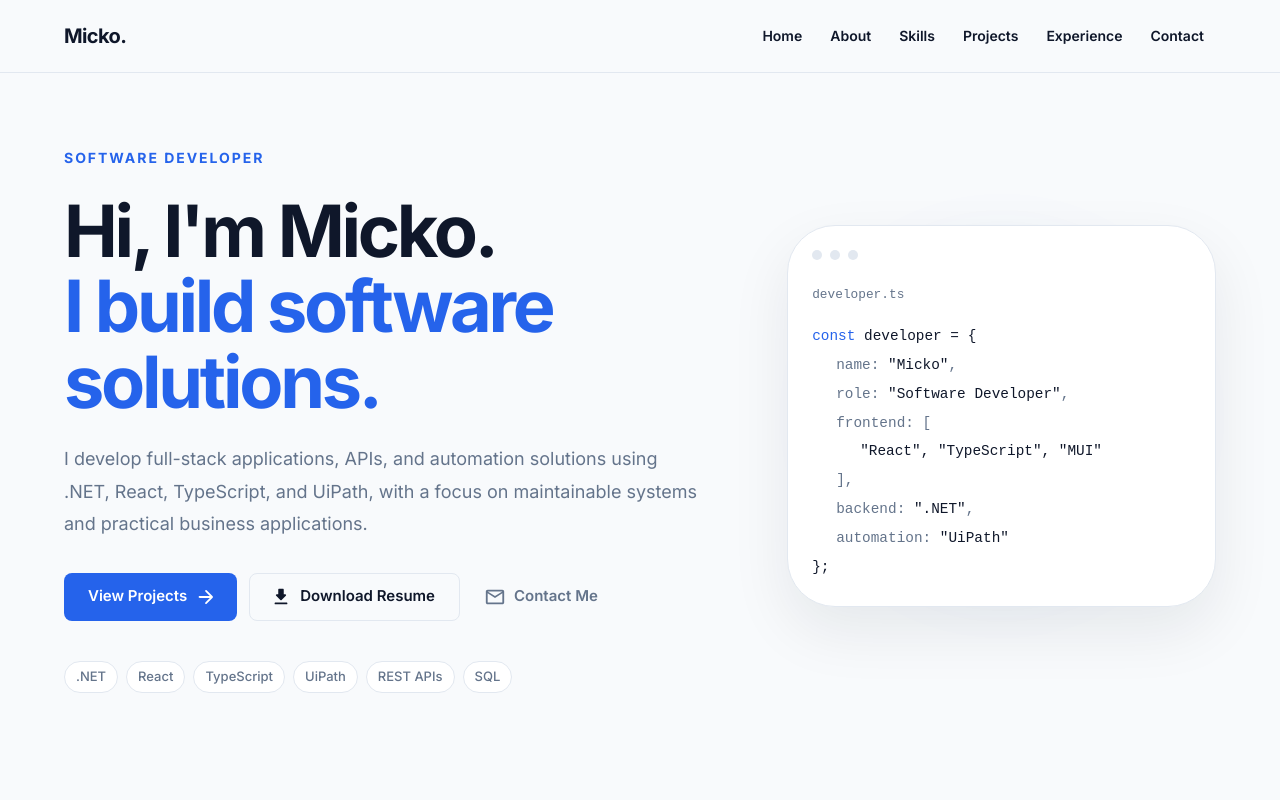
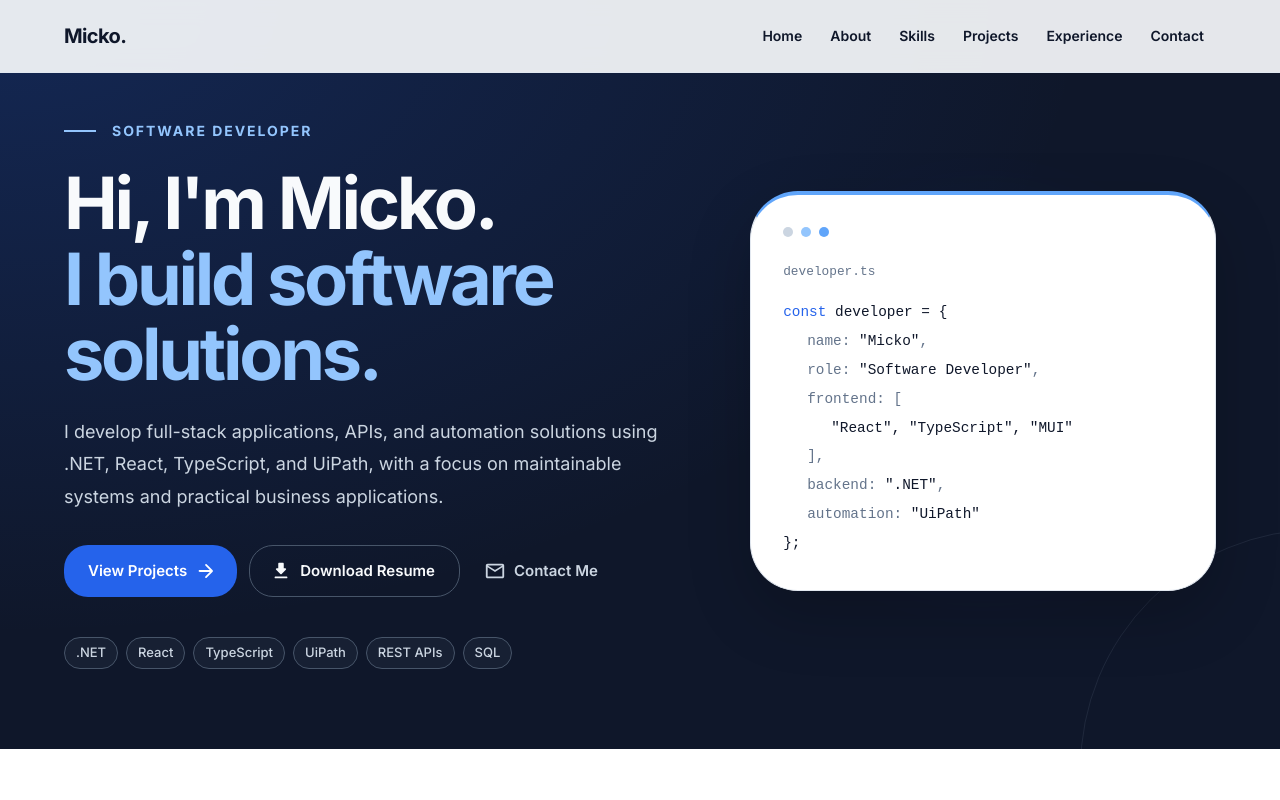
Before and after one commit to mickolapuz/My-Portfolio, a React app: page / in a window 1280 px wide. Shown: the top 800 px of the page. Built offline with nearby package versions, Linux system fonts and the light colour scheme; the HTML template or start-up script is replaced by a standard one.

Commit message:
feat: match hero styling to contact section and preserve code panel

```diff
--- a/src/sections/HeroSection.tsx
+++ b/src/sections/HeroSection.tsx
@@ -18,8 +18,24 @@ const HeroSection = () => {
     <Box
       component="section"
       id="home"
+      aria-labelledby="hero-title"
       sx={{
-        minHeight: "100vh",
+        minHeight: { xs: "auto", md: "calc(100svh - 72px)" },
+        position: "relative",
+        bgcolor: "#0F172A",
+        color: "#F8FAFC",
+        backgroundImage: "radial-gradient(ellipse at 0% 0%, rgba(37,99,235,0.22), transparent 60%)",
+        "&::before": {
+          content: '""',
+          position: "absolute",
+          width: 480,
+          height: 480,
+          border: "1px solid rgba(148,163,184,0.12)",
+          borderRadius: "50%",
+          right: -280,
+          bottom: -260,
+          pointerEvents: "none",
+        },
         display: "flex",
         alignItems: "center",
         overflow: "hidden",
@@ -33,18 +49,18 @@ const HeroSection = () => {
         },
       }}
     >
-      <Container maxWidth="lg">
+      <Container maxWidth="lg" sx={{ position: "relative" }}>
         <Box
           sx={{
             display: "grid",
             gridTemplateColumns: {
-              xs: "1fr",
-              md: "1.2fr 0.8fr",
+              xs: "minmax(0, 1fr)",
+              md: "minmax(0, 1.15fr) minmax(0, 0.85fr)",
             },
             alignItems: "center",
             gap: {
               xs: 8,
-              md: 10,
+              md: 7,
             },
           }}
         >
@@ -52,9 +68,12 @@ const HeroSection = () => {
             <Typography
               variant="overline"
               sx={{
-                display: "block",
+                display: "flex",
+                alignItems: "center",
+                gap: 2,
+                "&::before": { content: '""', width: 32, height: 2, bgcolor: "#93C5FD" },
                 mb: 2,
-                color: "primary.main",
+                color: "#93C5FD",
                 fontWeight: 700,
                 fontSize: {
                   xs: "0.8rem",
@@ -68,13 +87,15 @@ const HeroSection = () => {
 
             <Typography
               component="h1"
+              id="hero-title"
               sx={{
                 maxWidth: 760,
-                color: "text.primary",
+                color: "#F8FAFC",
                 fontSize: {
                   xs: "2.75rem",
                   sm: "3.75rem",
-                  md: "4.5rem",
+                  md: "4rem",
+                  lg: "4.5rem",
                 },
                 fontWeight: 700,
                 lineHeight: {
@@ -89,7 +110,7 @@ const HeroSection = () => {
                 component="span"
                 sx={{
                   display: "block",
-                  color: "primary.main",
+                  color: "#93C5FD",
                 }}
               >
                 I build software solutions.
@@ -101,7 +122,7 @@ const HeroSection = () => {
               sx={{
                 mt: 3,
                 maxWidth: 650,
-                color: "text.secondary",
+                color: "#CBD5E1",
                 fontSize: {
                   xs: "1rem",
                   sm: "1.125rem",
@@ -136,7 +157,9 @@ const HeroSection = () => {
                 href="#projects"
                 endIcon={<ArrowForwardRoundedIcon />}
                 sx={{
-                  minHeight: 48,
+                  minHeight: 52,
+                  borderRadius: 2,
+                  "&:focus-visible": { outline: "2px solid #93C5FD", outlineOffset: 4 },
                   px: 3,
                 }}
               >
@@ -151,13 +174,15 @@ const HeroSection = () => {
                 size="large"
                 startIcon={<DownloadRoundedIcon />}
                 sx={{
-                  minHeight: 48,
+                  minHeight: 52,
+                  borderRadius: 2,
+                  "&:focus-visible": { outline: "2px solid #93C5FD", outlineOffset: 4 },
                   px: 3,
-                  color: "text.primary",
-                  borderColor: "divider",
+                  color: "#F8FAFC",
+                  borderColor: "#475569",
                   "&:hover": {
-                    borderColor: "primary.main",
-                    bgcolor: "action.hover",
+                    borderColor: "#93C5FD",
+                    bgcolor: "rgba(148,163,184,0.1)",
                   },
                 }}
               >
@@ -170,12 +195,14 @@ const HeroSection = () => {
                 href="#contact"
                 startIcon={<EmailOutlinedIcon />}
                 sx={{
-                  minHeight: 48,
+                  minHeight: 52,
+                  borderRadius: 2,
+                  "&:focus-visible": { outline: "2px solid #93C5FD", outlineOffset: 4 },
                   px: 2,
-                  color: "text.secondary",
+                  color: "#CBD5E1",
                   "&:hover": {
-                    color: "primary.main",
-                    bgcolor: "action.hover",
+                    color: "#93C5FD",
+                    bgcolor: "rgba(148,163,184,0.1)",
                   },
                 }}
               >
@@ -198,9 +225,9 @@ const HeroSection = () => {
                   label={technology}
                   variant="outlined"
                   sx={{
-                    bgcolor: "background.paper",
-                    borderColor: "divider",
-                    color: "text.secondary",
+                    bgcolor: "rgba(148,163,184,0.06)",
+                    borderColor: "#475569",
+                    color: "#CBD5E1",
                     fontWeight: 500,
                   }}
                 />
@@ -211,10 +238,10 @@ const HeroSection = () => {
           <Box
             sx={{
               position: "relative",
-              display: {
-                xs: "none",
-                md: "block",
-              },
+              minWidth: 0,
+              width: "100%",
+              maxWidth: { xs: 560, md: "none" },
+              justifySelf: "center",
             }}
           >
             <Box
@@ -226,7 +253,7 @@ const HeroSection = () => {
                 height: 300,
                 borderRadius: "50%",
                 bgcolor: "primary.main",
-                opacity: 0.08,
+                opacity: 0.18,
                 filter: "blur(50px)",
                 transform: "translate(-50%, -50%)",
               }}
@@ -235,12 +262,14 @@ const HeroSection = () => {
             <Box
               sx={{
                 position: "relative",
-                p: 3,
+                p: { xs: 2.5, sm: 4 },
+                color: "#0F172A",
                 bgcolor: "background.paper",
                 border: "1px solid",
-                borderColor: "divider",
-                borderRadius: 4,
-                boxShadow: "0 24px 60px rgba(15, 23, 42, 0.08)",
+                borderColor: "#E2E8F0",
+                borderTop: "4px solid #60A5FA",
+                borderRadius: { xs: 3, md: 4 },
+                boxShadow: "0 24px 64px rgba(0,0,0,0.2)",
               }}
             >
               <Box
@@ -258,7 +287,7 @@ const HeroSection = () => {
                       width: 10,
                       height: 10,
                       borderRadius: "50%",
-                      bgcolor: "divider",
+                      bgcolor: ["#CBD5E1", "#93C5FD", "#60A5FA"][item],
                     }}
                   />
                 ))}
@@ -278,7 +307,8 @@ const HeroSection = () => {
               <Box
                 sx={{
                   fontFamily: "monospace",
-                  fontSize: "0.9rem",
+                  fontSize: { xs: "0.75rem", sm: "0.85rem", lg: "0.9rem" },
+                  overflowWrap: "anywhere",
                   lineHeight: 2,
                 }}
               >
```
